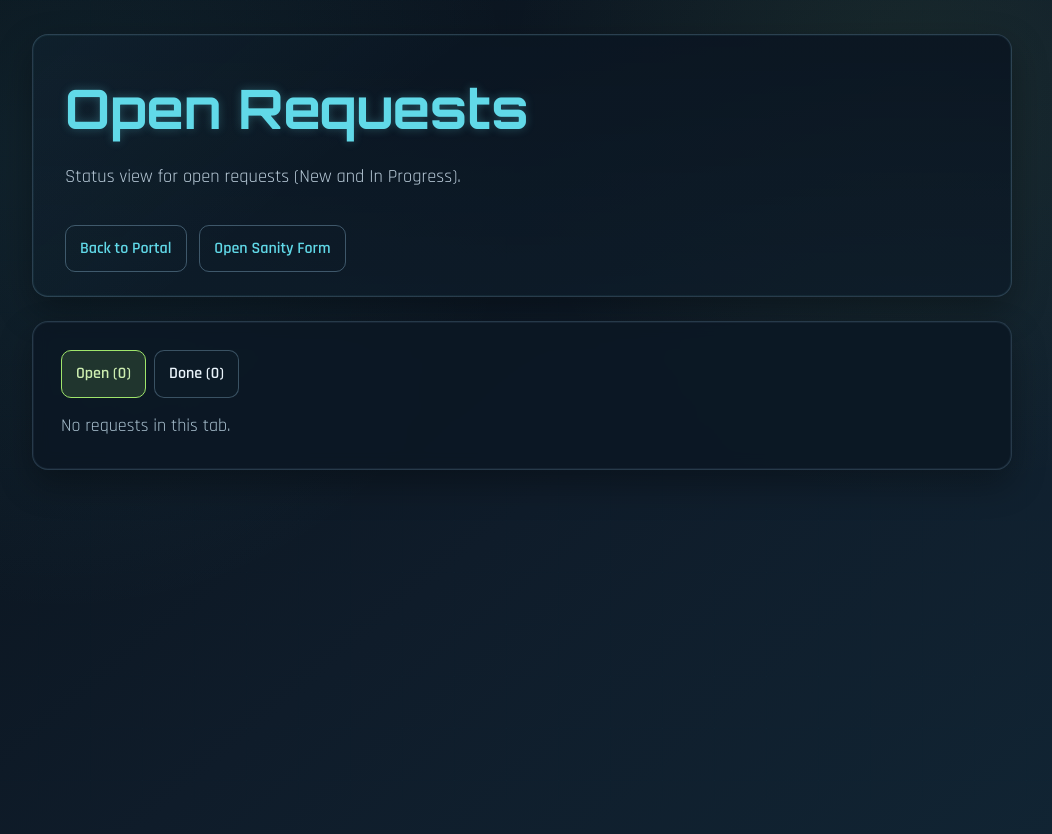
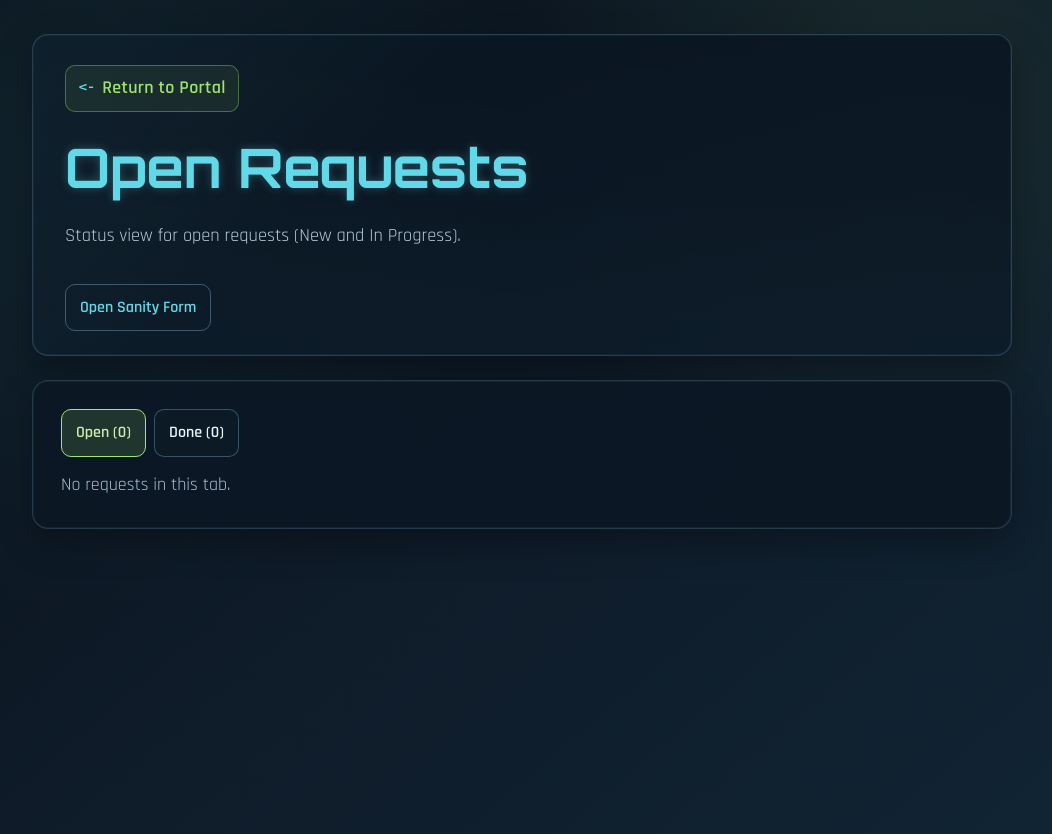
Before and after one commit to iGuyX/Sanity_Web, a Flask app: page /pending in a window 1280 px wide. Shown: the whole page, without its empty margins (118-1170 px from the left). Run offline with Flask 3, Linux system fonts and the light colour scheme; data that the repository does not hold is empty.

Commit message:
Add files via upload

```diff
--- a/templates/pending.html
+++ b/templates/pending.html
@@ -13,9 +13,9 @@
     <div class="bg-grid"></div>
     <main class="wrap">
         <header class="hero">
+            <a class="hero-back-link" href="{{ url_for('portal_home') }}">Return to Portal</a>
             <h1>Open Requests</h1>
             <p class="sub">Status view for open requests (New and In Progress).</p>
-            <a class="board-link" href="{{ url_for('portal_home') }}">Back to Portal</a>
             <a class="board-link" href="{{ url_for('sanity_page') }}">Open Sanity Form</a>
         </header>
 
--- a/templates/requests.html
+++ b/templates/requests.html
@@ -13,9 +13,9 @@
     <div class="bg-grid"></div>
     <main class="wrap">
         <header class="hero">
+            <a class="hero-back-link" href="{{ url_for('portal_home') }}">Return to Portal</a>
             <h1>Work Queue</h1>
             <p class="sub">Track requests and write your answers directly in the portal.</p>
-            <a class="board-link" href="{{ url_for('portal_home') }}">Back to Portal</a>
             <a class="board-link" href="{{ url_for('sanity_page') }}">Open Sanity Form</a>
         </header>
 
--- a/templates/requests_login.html
+++ b/templates/requests_login.html
@@ -13,9 +13,9 @@
     <div class="bg-grid"></div>
     <main class="wrap">
         <header class="hero">
+            <a class="hero-back-link" href="{{ url_for('portal_home') }}">Return to Portal</a>
             <h1>Queue Access</h1>
             <p class="sub">This tab is protected. Enter your queue password to continue.</p>
-            <a class="board-link" href="{{ url_for('portal_home') }}">Back to Portal</a>
             <a class="board-link" href="{{ url_for('sanity_page') }}">Open Sanity Form</a>
         </header>
 
```
